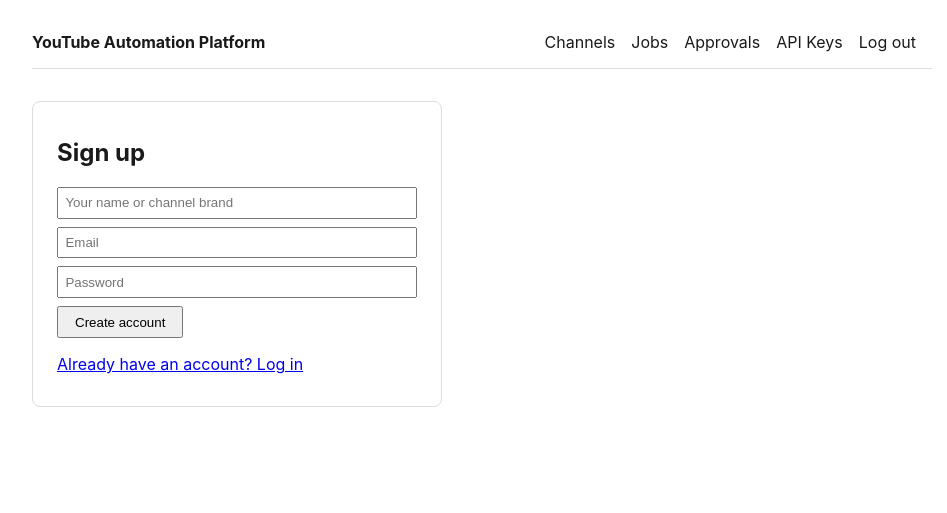
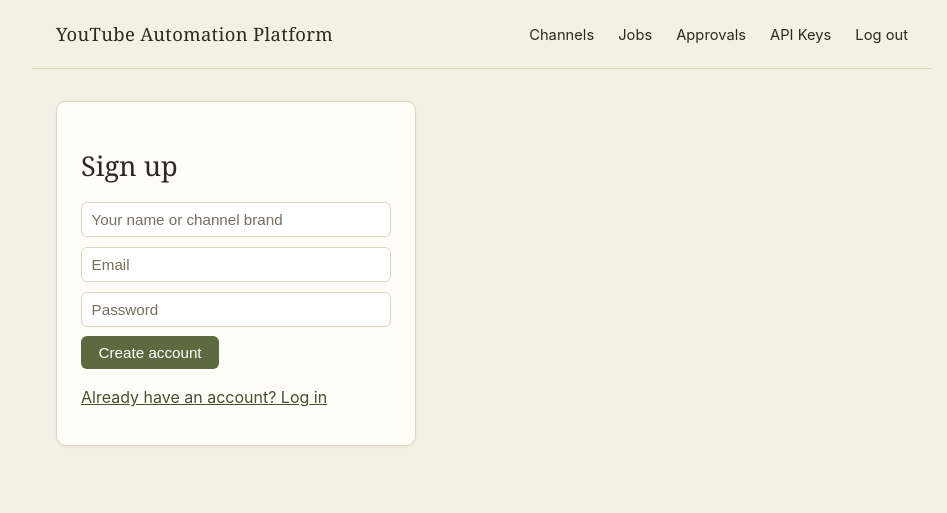
Before and after one commit to haniaw647-ui/youtube-agent, a FastAPI app: page /dashboard/signup in a window 1280 px wide. Shown: the top 513 px of the page, without its empty margins (158-1105 px from the left). Run offline with FastAPI, Linux system fonts and the light colour scheme; parts of the project's set-up code (start-up, migrations or seed data) failed here and were passed over.

Commit message:
Fix black-on-black dashboard background, restyle with warm palette
body had no background-color, so on a dark-themed browser the near-black
text (#1a1a1a) sat on a black background and was effectively invisible —
confirmed live, not just in a screenshot. Set an explicit cream/olive
palette (CSS custom properties in base.html) so it renders consistently
regardless of the viewer's OS/browser theme, and swapped every hardcoded
success-message color to a shared .success class. Cascades to every
dashboard page since they all extend base.html.

Co-Authored-By: Claude Sonnet 5 <noreply@anthropic.com>

```diff
--- a/src/dashboard_tenant/templates/api_keys.html
+++ b/src/dashboard_tenant/templates/api_keys.html
@@ -3,12 +3,12 @@
 {% block content %}
 <h2>API keys</h2>
 <p>Bring your own provider keys — the platform never bills for AI usage. Keys are encrypted at rest and never shown in full once saved.</p>
-{% if saved %}<p style="color: #0a7d2c;">Saved key for {{ saved }}.</p>{% endif %}
+{% if saved %}<p class="success">Saved key for {{ saved }}.</p>{% endif %}
 
 <div class="card">
   <h3>Add / update a key</h3>
   <form method="post" action="/dashboard/api-keys">
-    <select name="provider" style="padding: 0.4rem; margin-bottom: 0.5rem; width: 100%;">
+    <select name="provider">
       {% for p in providers %}
         <option value="{{ p }}">{{ p }}</option>
       {% endfor %}
--- a/src/dashboard_tenant/templates/base.html
+++ b/src/dashboard_tenant/templates/base.html
@@ -2,23 +2,108 @@
 <html lang="en">
 <head>
   <meta charset="utf-8">
+  <meta name="viewport" content="width=device-width, initial-scale=1">
   <title>{% block title %}Dashboard{% endblock %}</title>
   <style>
-    body { font-family: -apple-system, Segoe UI, sans-serif; max-width: 900px; margin: 2rem auto; padding: 0 1rem; color: #1a1a1a; }
-    nav { display: flex; justify-content: space-between; margin-bottom: 2rem; border-bottom: 1px solid #ddd; padding-bottom: 1rem; }
-    nav a { color: #1a1a1a; text-decoration: none; margin-right: 1rem; }
-    .card { border: 1px solid #ddd; border-radius: 8px; padding: 1rem 1.5rem; margin-bottom: 1rem; }
-    .error { color: #b00020; }
-    table { border-collapse: collapse; width: 100%; margin: 1rem 0; }
-    th, td { text-align: left; padding: 0.4rem 0.6rem; border-bottom: 1px solid #eee; }
-    .script-content { white-space: pre-wrap; background: #f7f7f7; padding: 1rem; border-radius: 6px; max-height: 300px; overflow-y: auto; }
-    button { padding: 0.4rem 1rem; margin-right: 0.5rem; cursor: pointer; }
-    input { padding: 0.4rem; margin-bottom: 0.5rem; width: 100%; box-sizing: border-box; }
+    :root {
+      --bg: #f5f0e4;
+      --bg-card: #fffdf7;
+      --text: #2b2a22;
+      --text-muted: #746f5c;
+      --accent: #5c6b3f;
+      --accent-dark: #46512f;
+      --accent-light: #e4e6d1;
+      --border: #ded5bd;
+      --error: #a34430;
+      --success: #4f6b3a;
+    }
+    * { box-sizing: border-box; }
+    body {
+      font-family: -apple-system, "Segoe UI", sans-serif;
+      background: var(--bg);
+      color: var(--text);
+      max-width: 900px;
+      margin: 0 auto;
+      padding: 0 1.5rem 3rem;
+      line-height: 1.5;
+    }
+    h1, h2, h3 {
+      font-family: Georgia, "Times New Roman", serif;
+      font-weight: normal;
+      color: var(--text);
+    }
+    h2 { font-size: 1.7rem; margin: 1.5rem 0 1rem; }
+    h3 { font-size: 1.2rem; margin: 0 0 0.5rem; }
+    a { color: var(--accent-dark); }
+    nav {
+      display: flex;
+      justify-content: space-between;
+      align-items: center;
+      margin: 0 -1.5rem 2rem;
+      padding: 1.25rem 1.5rem;
+      border-bottom: 1px solid var(--border);
+    }
+    nav > div:first-child {
+      font-family: Georgia, serif;
+      font-size: 1.15rem;
+      letter-spacing: 0.02em;
+    }
+    nav a {
+      color: var(--text);
+      text-decoration: none;
+      margin-left: 1.5rem;
+      font-size: 0.92rem;
+    }
+    nav a:hover { color: var(--accent-dark); }
+    .card {
+      background: var(--bg-card);
+      border: 1px solid var(--border);
+      border-radius: 10px;
+      padding: 1.25rem 1.5rem;
+      margin-bottom: 1.25rem;
+      box-shadow: 0 1px 3px rgba(43, 42, 34, 0.06);
+    }
+    .error { color: var(--error); }
+    .success { color: var(--success); }
+    table { border-collapse: collapse; width: 100%; margin: 1rem 0; background: var(--bg-card); }
+    th, td { text-align: left; padding: 0.55rem 0.75rem; border-bottom: 1px solid var(--border); }
+    th { color: var(--text-muted); font-weight: 600; font-size: 0.85rem; text-transform: uppercase; letter-spacing: 0.03em; }
+    .script-content {
+      white-space: pre-wrap;
+      background: var(--accent-light);
+      padding: 1rem;
+      border-radius: 6px;
+      max-height: 300px;
+      overflow-y: auto;
+    }
+    button {
+      padding: 0.5rem 1.1rem;
+      margin-right: 0.5rem;
+      cursor: pointer;
+      background: var(--accent);
+      color: #fff;
+      border: none;
+      border-radius: 6px;
+      font-size: 0.95rem;
+    }
+    button:hover { background: var(--accent-dark); }
+    input, select {
+      padding: 0.5rem 0.6rem;
+      margin-bottom: 0.6rem;
+      width: 100%;
+      box-sizing: border-box;
+      border: 1px solid var(--border);
+      border-radius: 6px;
+      background: #fff;
+      color: var(--text);
+      font-size: 0.95rem;
+    }
+    input::placeholder { color: var(--text-muted); }
   </style>
 </head>
 <body>
   <nav>
-    <div><strong>YouTube Automation Platform</strong></div>
+    <div>YouTube Automation Platform</div>
     <div><a href="/dashboard/channels">Channels</a><a href="/dashboard/jobs">Jobs</a><a href="/dashboard/approvals">Approvals</a><a href="/dashboard/api-keys">API Keys</a><a href="/dashboard/logout">Log out</a></div>
   </nav>
   {% block content %}{% endblock %}
--- a/src/dashboard_tenant/templates/channels.html
+++ b/src/dashboard_tenant/templates/channels.html
@@ -2,7 +2,7 @@
 {% block title %}Channels{% endblock %}
 {% block content %}
 <h2>Channels</h2>
-{% if connected %}<p style="color: #0a7d2c;">YouTube channel connected successfully.</p>{% endif %}
+{% if connected %}<p class="success">YouTube channel connected successfully.</p>{% endif %}
 {% if error %}<p class="error">Connection failed ({{ error }}). Please try again.</p>{% endif %}
 
 <div class="card">
@@ -12,7 +12,7 @@
     <input type="text" name="niche" placeholder="Niche (e.g. personal finance)">
     <input type="text" name="audience" placeholder="Target audience">
     <input type="text" name="style" placeholder="Style / tone notes">
-    <select name="language" style="padding: 0.4rem; margin-bottom: 0.5rem; width: 100%;">
+    <select name="language">
       <option value="en" selected>English</option>
       <option value="es">Spanish</option>
       <option value="fr">French</option>
--- a/src/dashboard_tenant/templates/jobs.html
+++ b/src/dashboard_tenant/templates/jobs.html
@@ -4,7 +4,7 @@
 <h2>Jobs</h2>
 
 <form method="get" action="/dashboard/jobs" style="max-width: 300px;">
-  <select name="channel_id" onchange="this.form.submit()" style="padding: 0.4rem; margin-bottom: 0.5rem; width: 100%;">
+  <select name="channel_id" onchange="this.form.submit()">
     <option value="">All channels</option>
     {% for c in channels %}
       <option value="{{ c.id }}" {% if selected_channel_id == c.id|string %}selected{% endif %}>{{ c.name }}</option>
```
